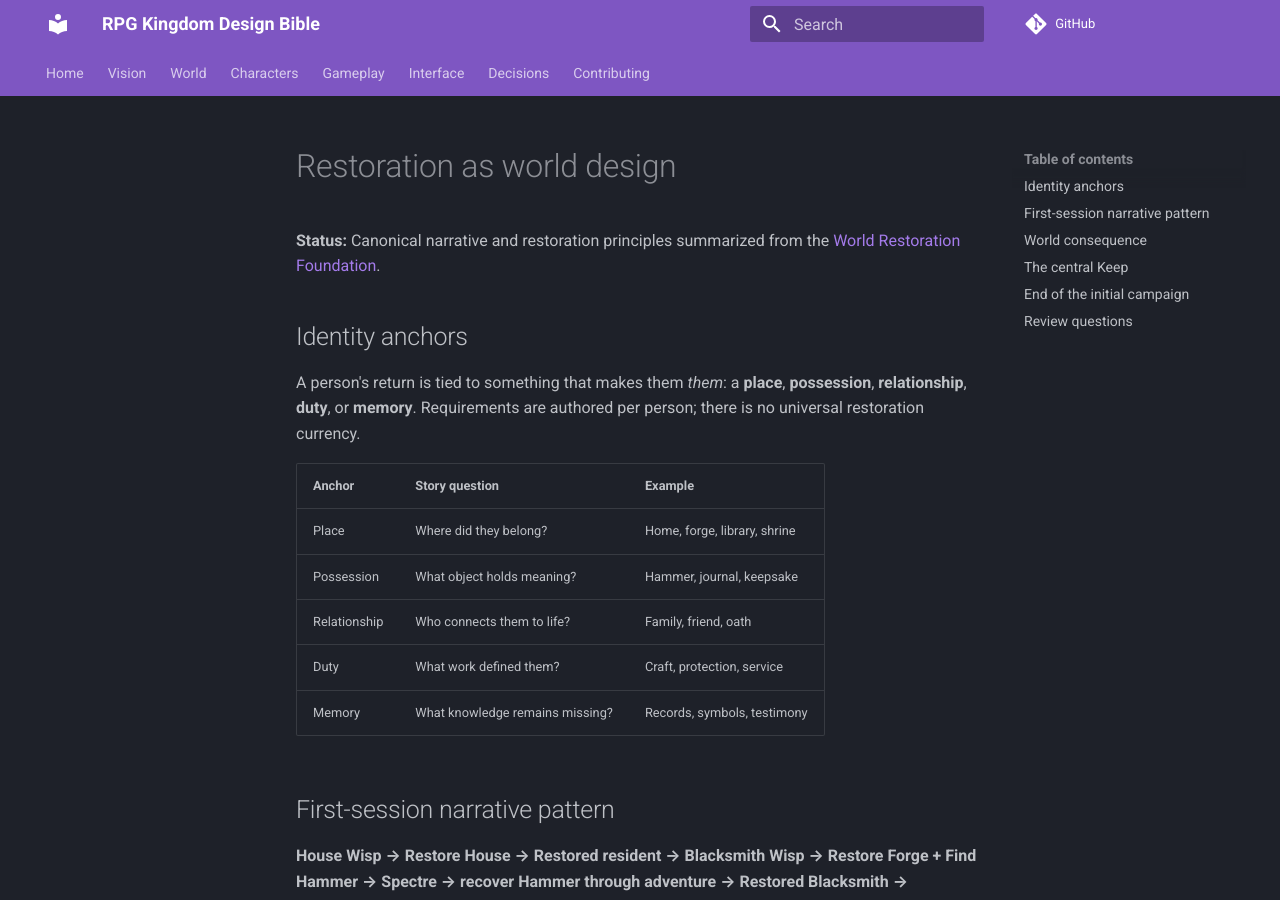
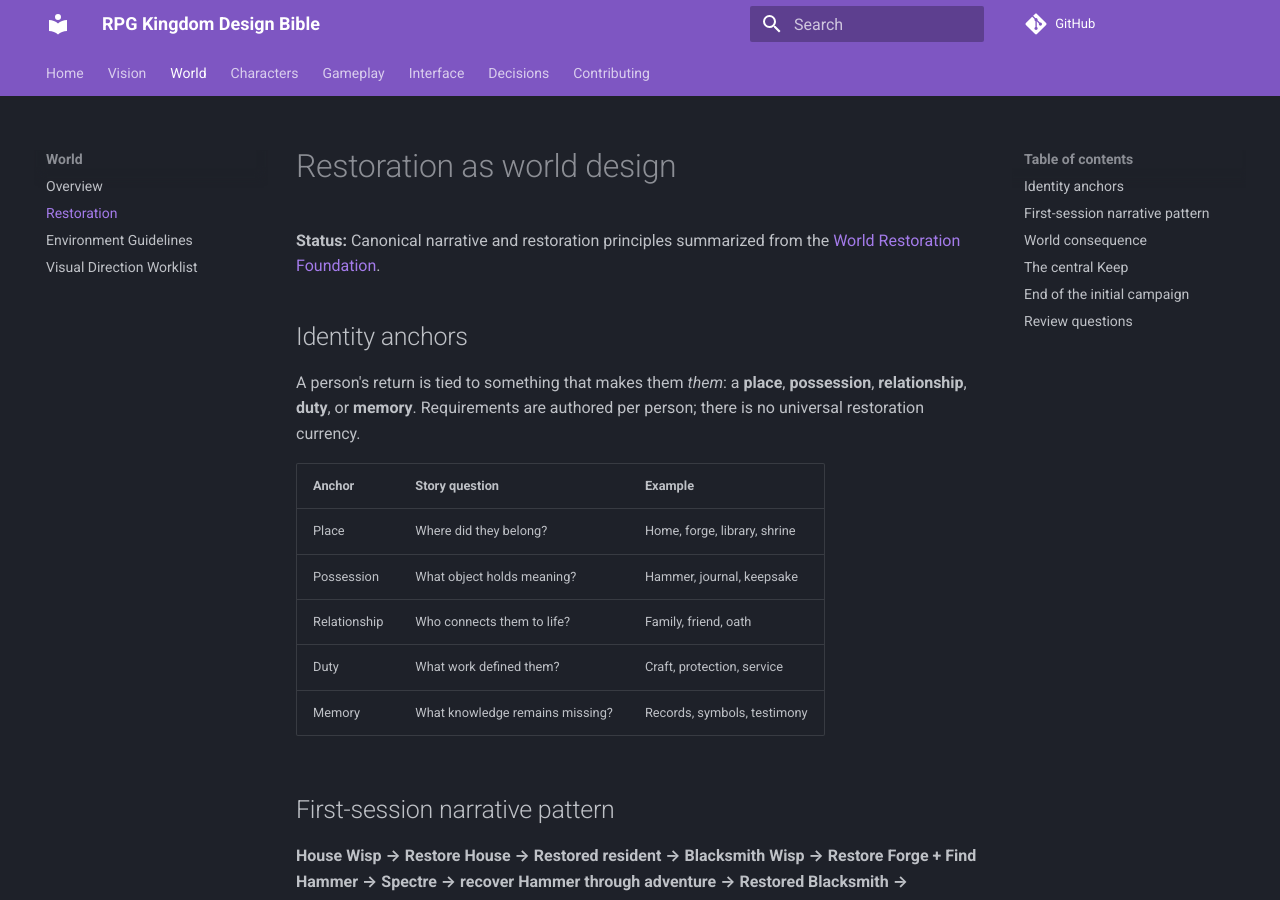
Before and after one commit to Shashakar/RPG-Kingdom-Design-Bible, an MkDocs documentation site: the page built from docs/world/restoration.md, in a window 1280 px wide and 900 px high. Built offline with MkDocs 1.6.1 and Material for MkDocs 9.7.7, drawn with Linux system fonts in a browser that asks for light colours; comment, search, counter and statistics services are not loaded; part of the change alters nothing that is shown.

Commit message:
Expose expanded design chapters in site navigation

```diff
--- a/mkdocs.yml
+++ b/mkdocs.yml
@@ -24,10 +24,18 @@ nav:
   - Vision: vision.md
   - World:
       - Overview: world/index.md
+      - Restoration: world/restoration.md
+      - Environment Guidelines: world/environment-guidelines.md
       - Visual Direction Worklist: world/visual-direction-worklist.md
-  - Characters: characters/index.md
-  - Gameplay: gameplay/index.md
-  - Interface: interface/index.md
+  - Characters:
+      - Overview: characters/index.md
+      - Soul-State Guide: characters/soul-state-guide.md
+  - Gameplay:
+      - Overview: gameplay/index.md
+      - Vertical Slice: gameplay/vertical-slice.md
+  - Interface:
+      - Overview: interface/index.md
+      - UX Patterns: interface/ux-patterns.md
   - Decisions:
       - Overview: decisions/index.md
       - Asset Standards: decisions/asset-standards.md
```
